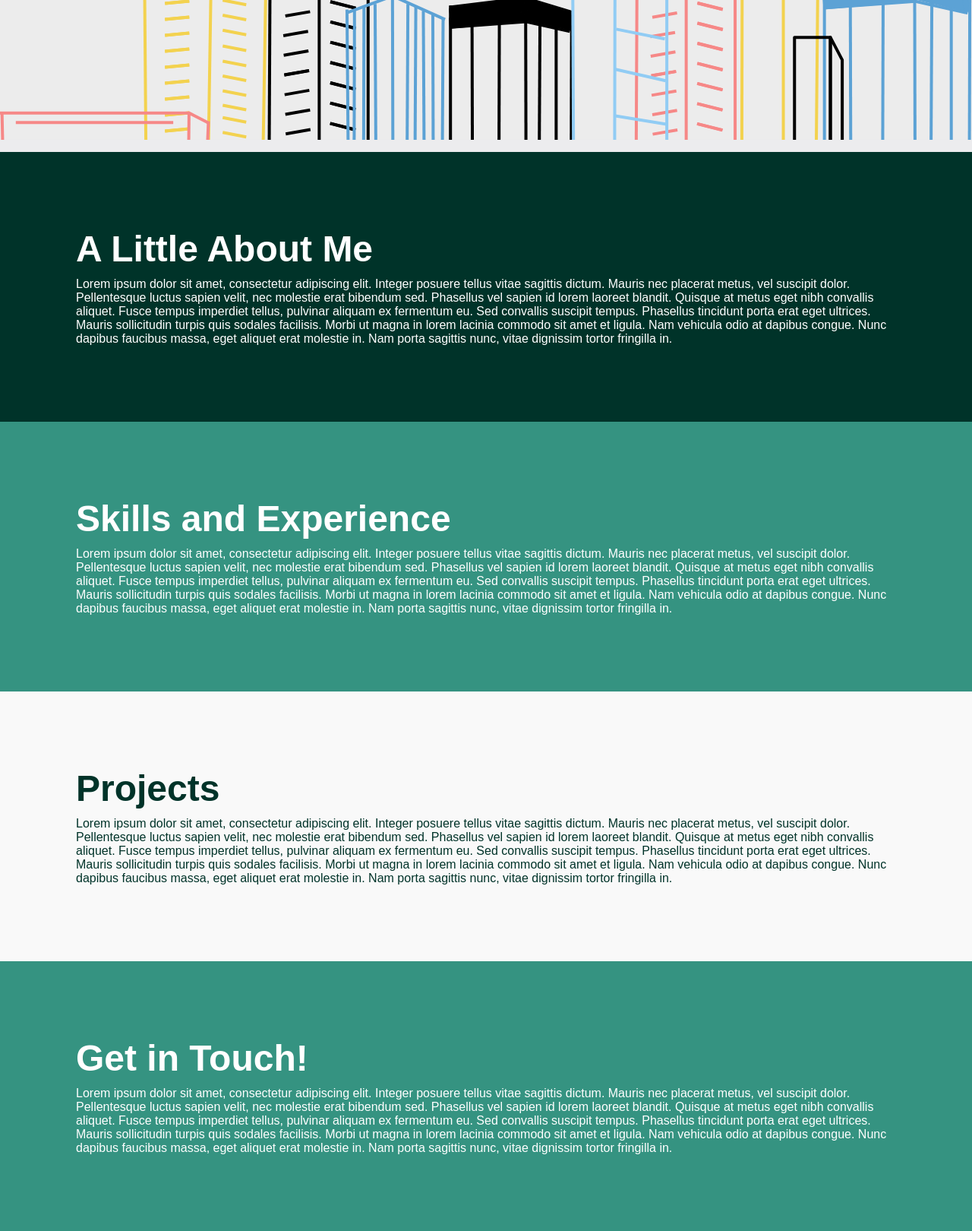
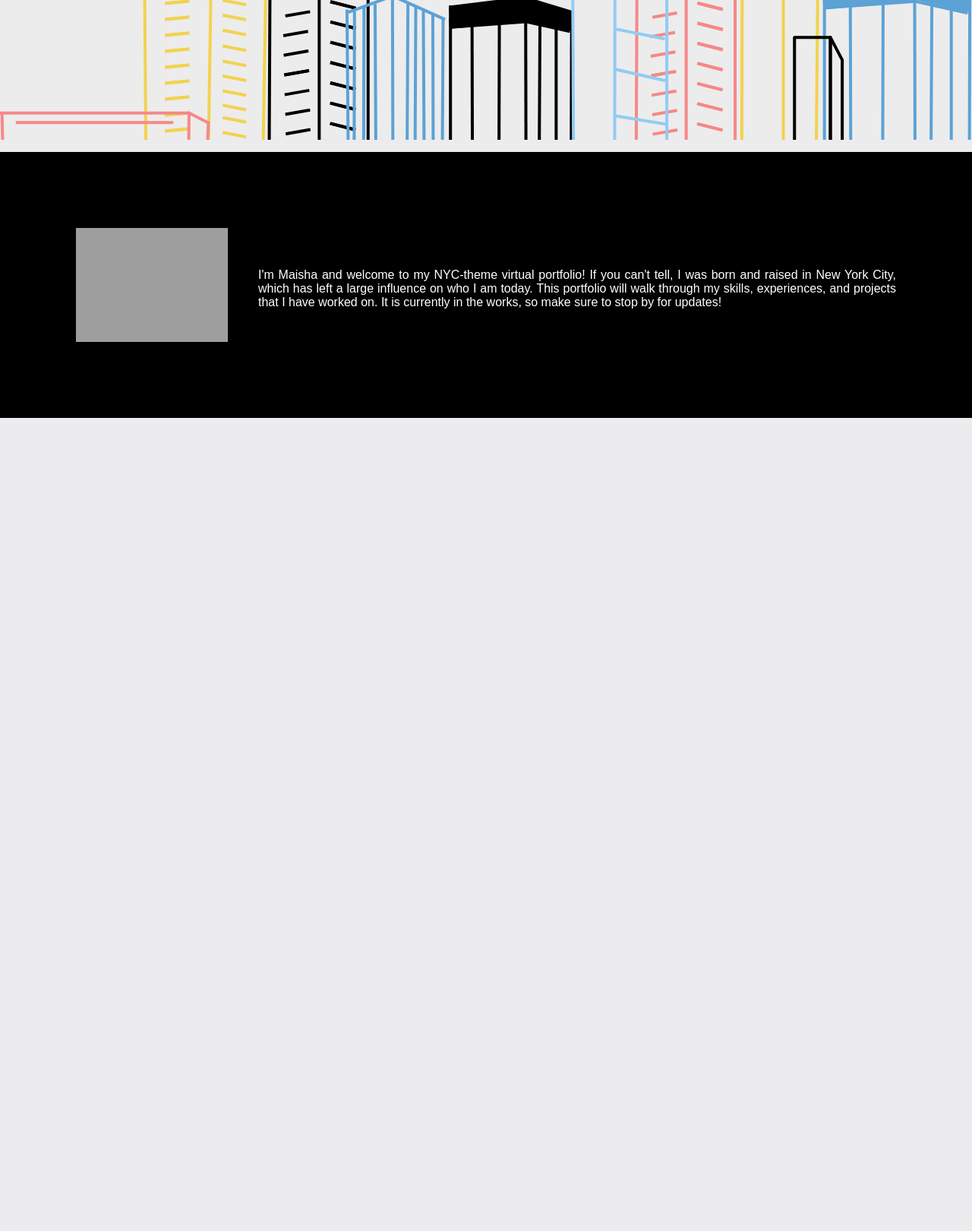
Before and after one commit to mmiah00/Personal-Portfolio, a Flask app: page / in a window 1280 px wide. Shown: the part 716-2336 px from the top of the page at 76% size. After the commit the page ends 1266 px from the top, so only its background shows below. Run offline with Flask 2, Linux system fonts and the light colour scheme; parts of the project's set-up code (start-up, migrations or seed data) failed here and were passed over; some libraries are stand-ins or nearby versions; grey boxes are pictures that could not be loaded.

Commit message:
finished landing page, now working on the temp page

```diff
--- a/app/static/styles/style.css
+++ b/app/static/styles/style.css
@@ -7,11 +7,19 @@
     font-family: 'Barlow Condensed', sans-serif;
 }
 
-body {
+/* body {
     background: #ececee;
     min-height: 100vh;
     overflow-x: hidden;
+} */
+
+body {
+    background: #ececee;
+    /* min-height: 100vh; */
+    overflow-x: hidden;
+    max-height: 100%;
 }
+
 
 /* * * * * * * * * * * * * * * * * NAV BAR START * * * * * * * * * * * * * * * * */
 .navigation {
@@ -59,6 +67,7 @@ body {
 
 /* * * * * * * * * * * * * * * * * NAV BAR END * * * * * * * * * * * * * * * * */
 
+/* * * * * * * * * * * * * * * * * LANDING PAGE START * * * * * * * * * * * * * * * * */
 .parallax {
     position: relative;
     display: flex;
@@ -122,25 +131,58 @@ body {
     background: #000;
 } */
 
+/* * * * * * * * * * * * * * * * * LANDING PAGE END * * * * * * * * * * * * * * * * */
+
+/* * * * * * * * * * * * * * * * * BACKGROUND SECT START * * * * * * * * * * * * * * * * */
+
 .background {
     position: relative;
-    background: #003329;
+    background: #000;
+    padding: 100px;
+}
+
+.background-content {
+    display: flex;
+    justify-content: center;
+    align-items: center;
+}
+
+.background-pfp {
+    width: 200px;
+    margin-right: 40px;
+}
+
+.background-text {
+    color: #fff;
+}
+
+.background p {
+    font-size: 1em;
+    font-weight: 300;
+    text-align: justify;
+    margin-top: 10px;
+}
+
+/* .background {
+    position: relative;
+    background: #000;
     padding: 100px;
 }
 
 .background h2 {
     font-size: 3em;
     color: #fff;
-    margin-bottom: 10px;
 }
 
 .background p {
     font-size: 1em;
     color: #fff;
     font-weight: 300;
-}
+} */
 
-.experience {
+/* * * * * * * * * * * * * * * * * BACKGROUND SECT END * * * * * * * * * * * * * * * * */
+
+/* .experience {
     position: relative;
     background: #359381;
     padding: 100px;
@@ -192,4 +234,4 @@ body {
     font-size: 1em;
     color: #fff;
     font-weight: 300;
-}
+} */
--- a/app/templates/index.html
+++ b/app/templates/index.html
@@ -57,25 +57,40 @@
                 <h2 id="welcome"> Welcome </h2>
                 <p id="scrollmsg"> <i class="fa-solid fa-angles-down" style="color: #000000;"></i> Scroll down to learn more about me! </p>
             </div>
+            <div id="divider"> </div>
         </section>
 
+        <!-- <section class="background">
+            <img src="../static/img/ProfilePic.svg" class="pfp">
+            <h2 id="background-hello"> Hello </h2>
+            <p>
+                I'm Maisha and welcome to my NYC-theme virtual portolio! If you can't tell, I was born and raised in New York City, which has left a large influence on who I am today.
+                <br>
+                This portfolio will walk through my skills, experiences, and projects that I have worked on.
+                <br>
+                It is currently in the works, so make sure to stop by for updates!
+                <br>
+                In the meantime, visit <a>www.github.com/mmiah00</a> to check out some of my work.
+            </p>
+        </section> -->
+
         <section class="background">
-            <h2> A Little About Me </h2>
-            <p>
-                Lorem ipsum dolor sit amet, consectetur adipiscing elit. Integer posuere
-                tellus vitae sagittis dictum. Mauris nec placerat metus, vel suscipit dolor.
-                Pellentesque luctus sapien velit, nec molestie erat bibendum sed. Phasellus
-                vel sapien id lorem laoreet blandit. Quisque at metus eget nibh convallis
-                aliquet. Fusce tempus imperdiet tellus, pulvinar aliquam ex fermentum eu.
-                Sed convallis suscipit tempus. Phasellus tincidunt porta erat eget ultrices.
-                Mauris sollicitudin turpis quis sodales facilisis. Morbi ut magna in lorem
-                lacinia commodo sit amet et ligula. Nam vehicula odio at dapibus congue. Nunc
-                dapibus faucibus massa, eget aliquet erat molestie in. Nam porta sagittis nunc,
-                vitae dignissim tortor fringilla in.
-            </p>
+            <div class="background-content">
+                <img src="../static/img/ProfilePic.svg" class="background-pfp">
+                <div class="background-text">
+                    <p>
+                        I'm Maisha and welcome to my NYC-theme virtual portfolio! If you can't tell, I was born and raised in New York City, which has left a large influence on who I am today.
+
+                        This portfolio will walk through my skills, experiences, and projects that I have worked on.
+
+                        It is currently in the works, so make sure to stop by for updates!
+                    </p>
+                </div>
+            </div>
         </section>
 
-        <section class="experience">
+
+        <!-- <section class="experience">
             <h2> Skills and Experience </h2>
             <p>
                 Lorem ipsum dolor sit amet, consectetur adipiscing elit. Integer posuere
@@ -121,7 +136,7 @@
                 dapibus faucibus massa, eget aliquet erat molestie in. Nam porta sagittis nunc,
                 vitae dignissim tortor fringilla in.
             </p>
-        </section>
+        </section> -->
 
         <script src="script.js"></script>
     </body>
--- a/app/templates/script.js
+++ b/app/templates/script.js
@@ -1,3 +1,25 @@
+// let welcome = document.getElementById('welcome');
+// let scrolldown = document.getElementById('scrolldown');
+// let buildings = document.getElementById('buildings');
+// let leaf = document.getElementById('leaf');
+// let hill1 = document.getElementById('hill1');
+// let hill4 = document.getElementById('hill4');
+// let hill5 = document.getElementById('hill5');
+
+// window.addEventListener('scroll', () => {
+//     let value = window.scrollY;
+
+//     // welcome.style.marginTop = value * 2.5  + 'px'; // makes title move down until it is gone behind the bottom hills
+//     scrolldown.style.marginTop = value * 2.5 + 'px';
+//     buildings.style.marginTop = value * 1.5 + 'px';
+
+//     leaf.style.top = value * -1.5 + 'px';
+//     leaf.style.left = value * 1.5 + 'px'; //lines 11 and 12 together make the leaf in the top right corner move diagonally northeast
+//     hill5.style.left = value * 1.5 + 'px'; // makes hill on the right side move right until it is out of the screen
+//     hill4.style.left = value * -1.5 + 'px'; // makes hill on the left side move left until out of the screen
+//     hill1.style.top = value * -1.5 + 'px'; // makes hills on top go down as text moves down
+// });
+
 let welcome = document.getElementById('welcome');
 let scrolldown = document.getElementById('scrolldown');
 let buildings = document.getElementById('buildings');
@@ -5,17 +27,27 @@ let leaf = document.getElementById('leaf');
 let hill1 = document.getElementById('hill1');
 let hill4 = document.getElementById('hill4');
 let hill5 = document.getElementById('hill5');
+let backgroundSection = document.querySelector('.background');
 
 window.addEventListener('scroll', () => {
-    let value = window.scrollY;
+  let sectionOffsetTop = backgroundSection.offsetTop; // Top offset of the background section
+  let sectionHeight = backgroundSection.offsetHeight; // Height of the background section
+  let windowHeight = window.innerHeight; // Height of the viewport
+  let scrollPosition = window.scrollY;
 
-    // welcome.style.marginTop = value * 2.5  + 'px'; // makes title move down until it is gone behind the bottom hills
-    scrolldown.style.marginTop = value * 2.5 + 'px';
-    buildings.style.marginTop = value * 1.5 + 'px';
+  let sectionEndPosition = sectionOffsetTop + sectionHeight;
+  let maxScroll = sectionEndPosition - windowHeight;
 
-    leaf.style.top = value * -1.5 + 'px';
-    leaf.style.left = value * 1.5 + 'px'; //lines 11 and 12 together make the leaf in the top right corner move diagonally northeast
-    hill5.style.left = value * 1.5 + 'px'; // makes hill on the right side move right until it is out of the screen
-    hill4.style.left = value * -1.5 + 'px'; // makes hill on the left side move left until out of the screen
-    hill1.style.top = value * -1.5 + 'px'; // makes hills on top go down as text moves down
+  let scrollPercentage = scrollPosition / maxScroll;
+
+  scrollPercentage = Math.max(0, Math.min(scrollPercentage, 1)); // Limit scrollPercentage between 0 and 1
+
+//   welcome.style.marginTop = scrollPercentage * (windowHeight / 2) + 'px';
+  scrolldown.style.marginTop = scrollPercentage * (windowHeight / 2) + 'px';
+  buildings.style.marginTop = scrollPercentage * (windowHeight / 3) + 'px';
+  leaf.style.top = scrollPercentage * (windowHeight / -2) + 'px';
+  leaf.style.left = scrollPercentage * (windowHeight / 2) + 'px';
+  hill5.style.left = scrollPercentage * (windowHeight / 2) + 'px';
+  hill4.style.left = scrollPercentage * (windowHeight / -2) + 'px';
+  hill1.style.top = scrollPercentage * (windowHeight / -2) + 'px';
 });
```
